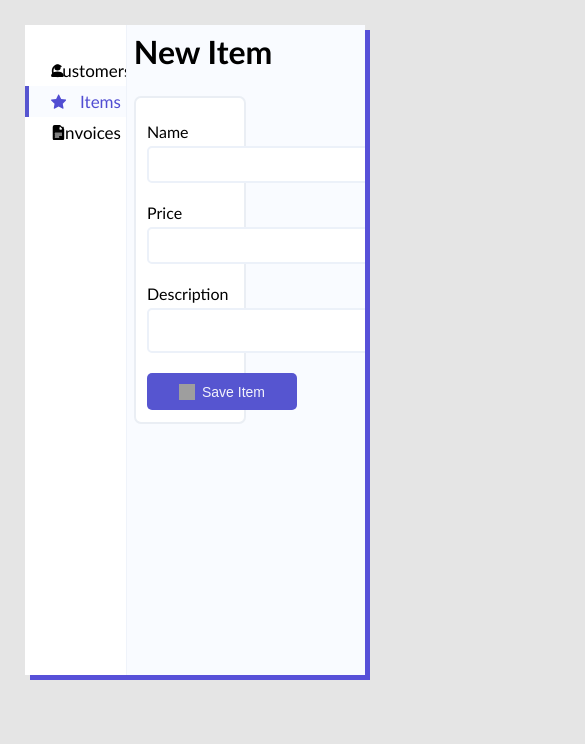
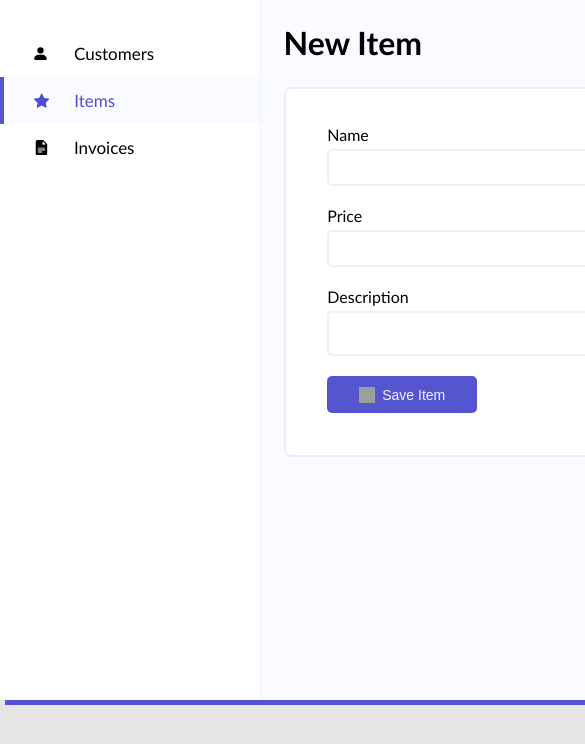
Before and after one commit to Rozamo/ReactBillBook, a React app: page /items/create in a window 390 px wide. Shown: the top 744 px of the page, 585 px wide, since content can reach past the window. Built offline with nearby package versions, Linux system fonts and the light colour scheme; grey boxes are pictures that could not be loaded.

Commit message:
Content size change for mobile display

```diff
--- a/src/css/style1.css
+++ b/src/css/style1.css
@@ -6,7 +6,6 @@
 }
 
 body {
-    width: 100%;
     background: rgb(229, 229, 229);
     position: relative;
     font-family: 'Trebuchet MS', 'Lucida Sans Unicode', 'Lucida Grande', 'Lucida Sans', Arial, sans-serif;
@@ -15,14 +14,15 @@ body {
 .outside-box {
     display: flex;
     justify-content: flex-start;
-    padding: 25px;
+    /* padding: 25px; */
     height: 700px;
-    margin: 150px;
+    margin: 25px 150px;
+    width: 1140px;
 }
 
-@media screen and (max-width: 1090px) {
+@media only screen and (max-width: 600px) {
     .outside-box {
-        margin: 0px;
+        margin: 0;
     }
 }
 
@@ -52,7 +52,6 @@ a, a:visited, a:hover, a:active {
     justify-content: flex-start;
     align-items: center;
     transition: all 0.25s ease-in-out;
-    overflow: scroll;
 }
 
 .side-bar > a div:hover {
@@ -81,6 +80,7 @@ a, a:visited, a:hover, a:active {
     padding: 2%;
     overflow: scroll;
     box-shadow: #5750d8 5px 5px;
+    position: relative;
 }
 
 .top-panel {
@@ -92,7 +92,7 @@ a, a:visited, a:hover, a:active {
     color: white;
     background-color: rgb(86, 85, 208);
     color: rgba(255, 255, 255, 0.93);
-    padding: 1% 1% 1% 1%;
+    padding: 1%;
     border-radius: 5px;
     border: none;
     min-width: 150px;
@@ -190,8 +190,8 @@ mark.paid {
 
 #load-img{
     position: absolute;
-    top:45%;
-    left: 55%;
+    top: 50%;
+    left: 50%;
 }
 
 .item-total-tbl{
```
Also changed, not shown: src/css/style2.css (+0 -11 lines), 1 other file (tests, documents, lock files or other folders).
